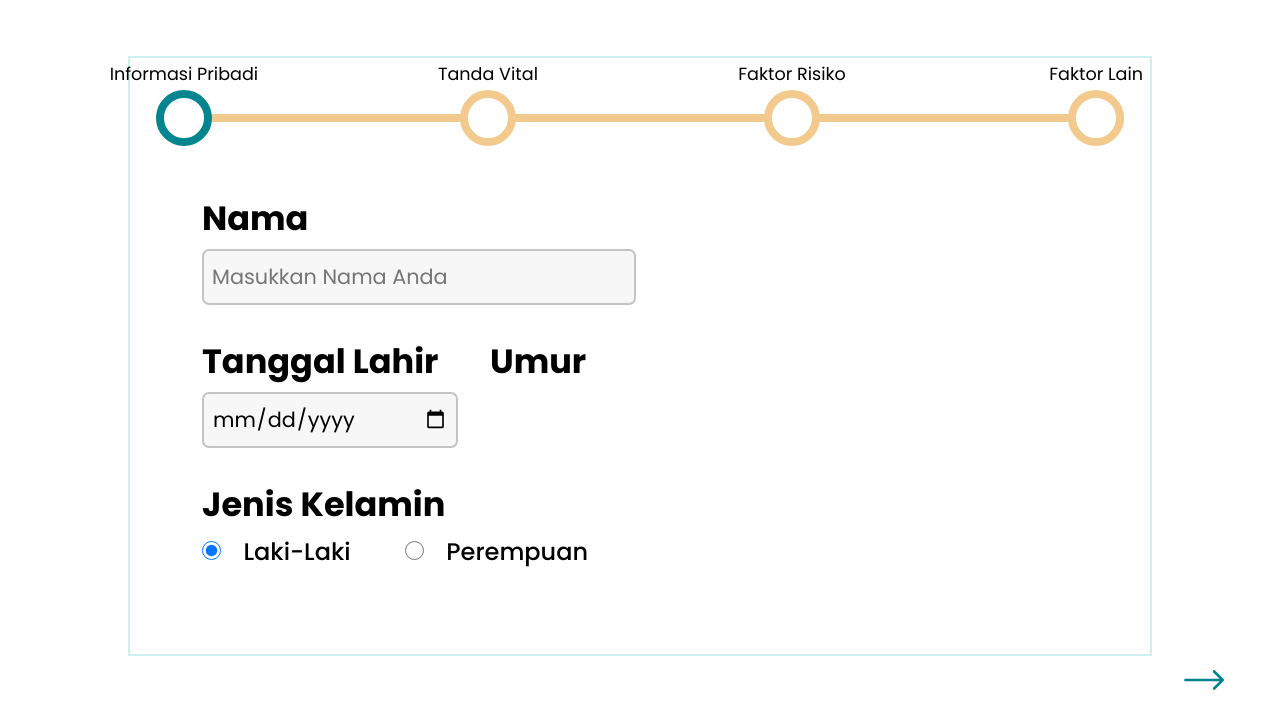
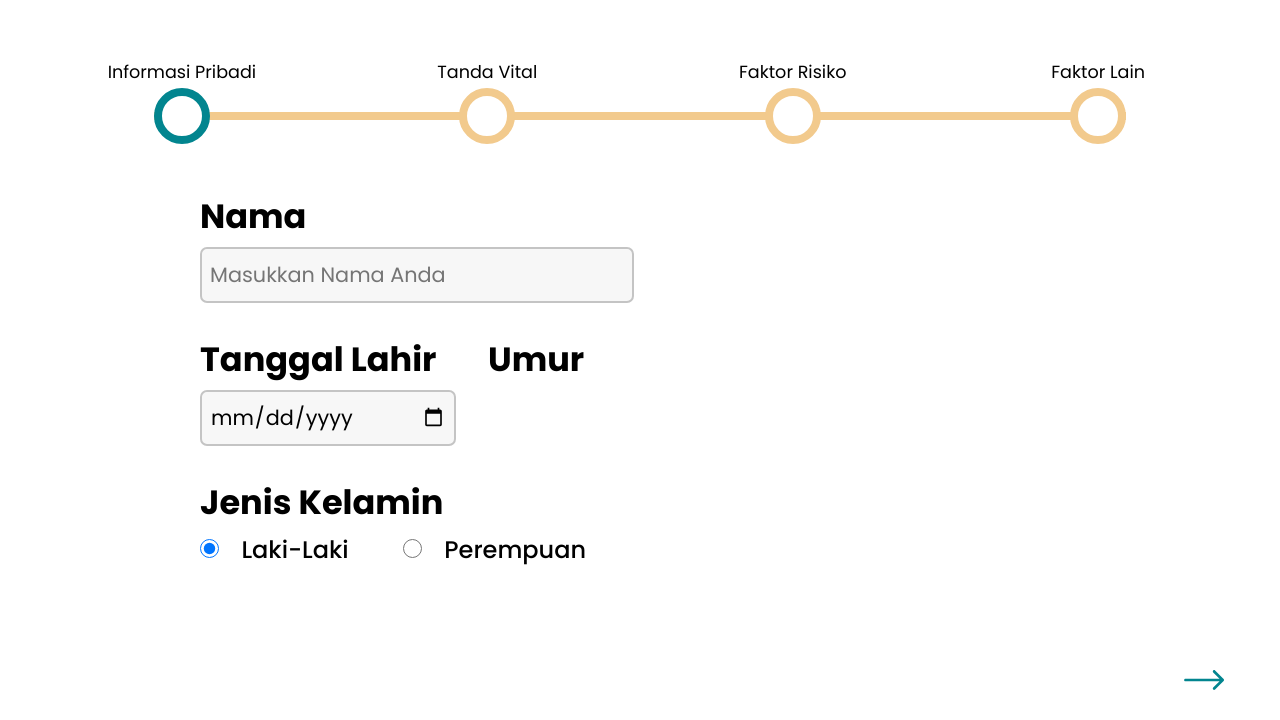
Before and after one commit to bolakecil/PrioritySight, a Flask app: page / in a window 1280 px wide. Shown: the part 80-800 px from the top of the page. Run offline with Flask 3, Linux system fonts and the light colour scheme; parts of the project's set-up code (start-up, migrations or seed data) failed here and were passed over.

Commit message:
and its done for good :confetti_ball:

```diff
--- a/static/patient.css
+++ b/static/patient.css
@@ -172,7 +172,7 @@ form{
     padding: 2rem 1rem 0 1rem;
     width: 80vw;
     height: 75vh;
-    border: 2px solid #CEEFEB;
+    border: none;
     margin: 3.5rem auto 0 auto;
 }
 
```
